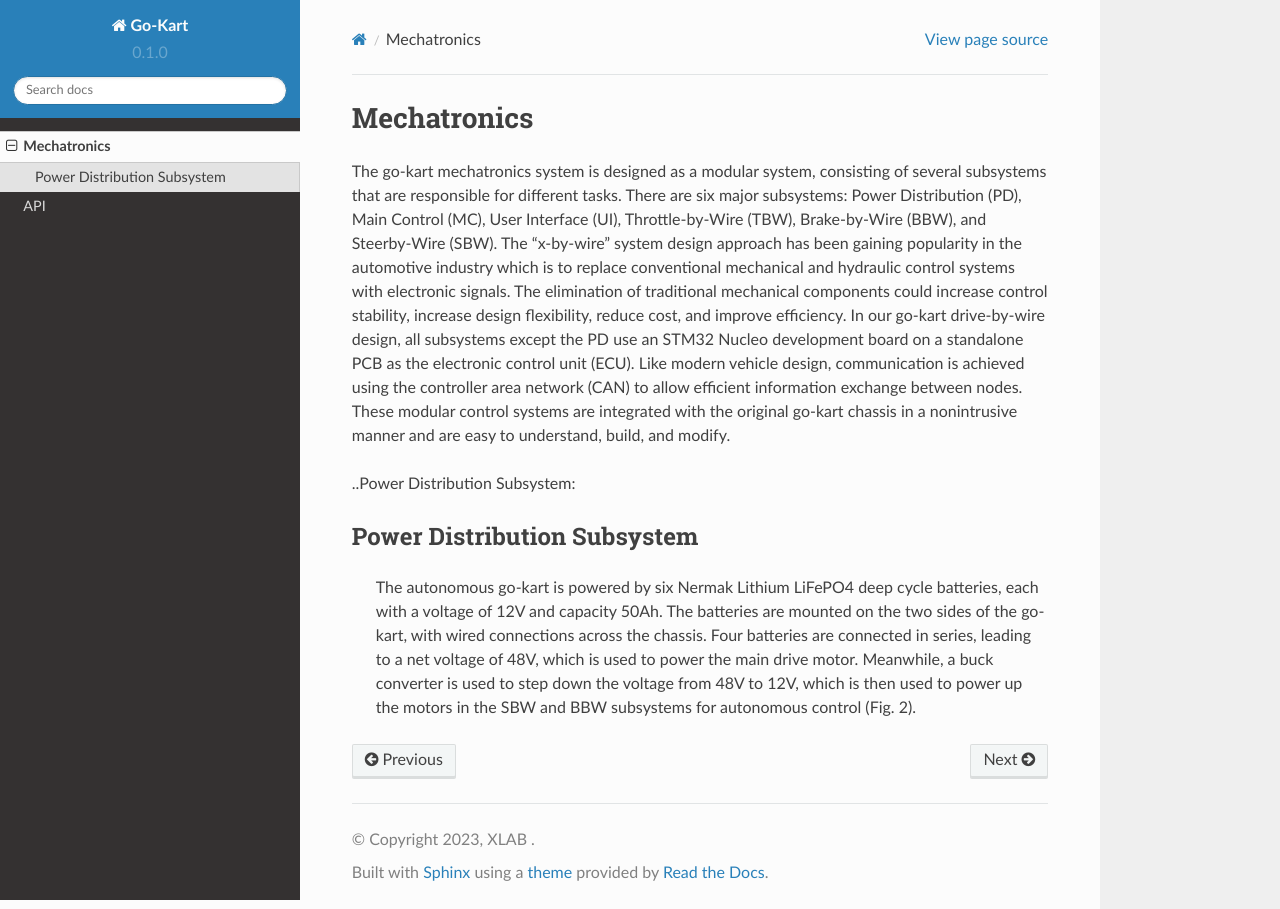
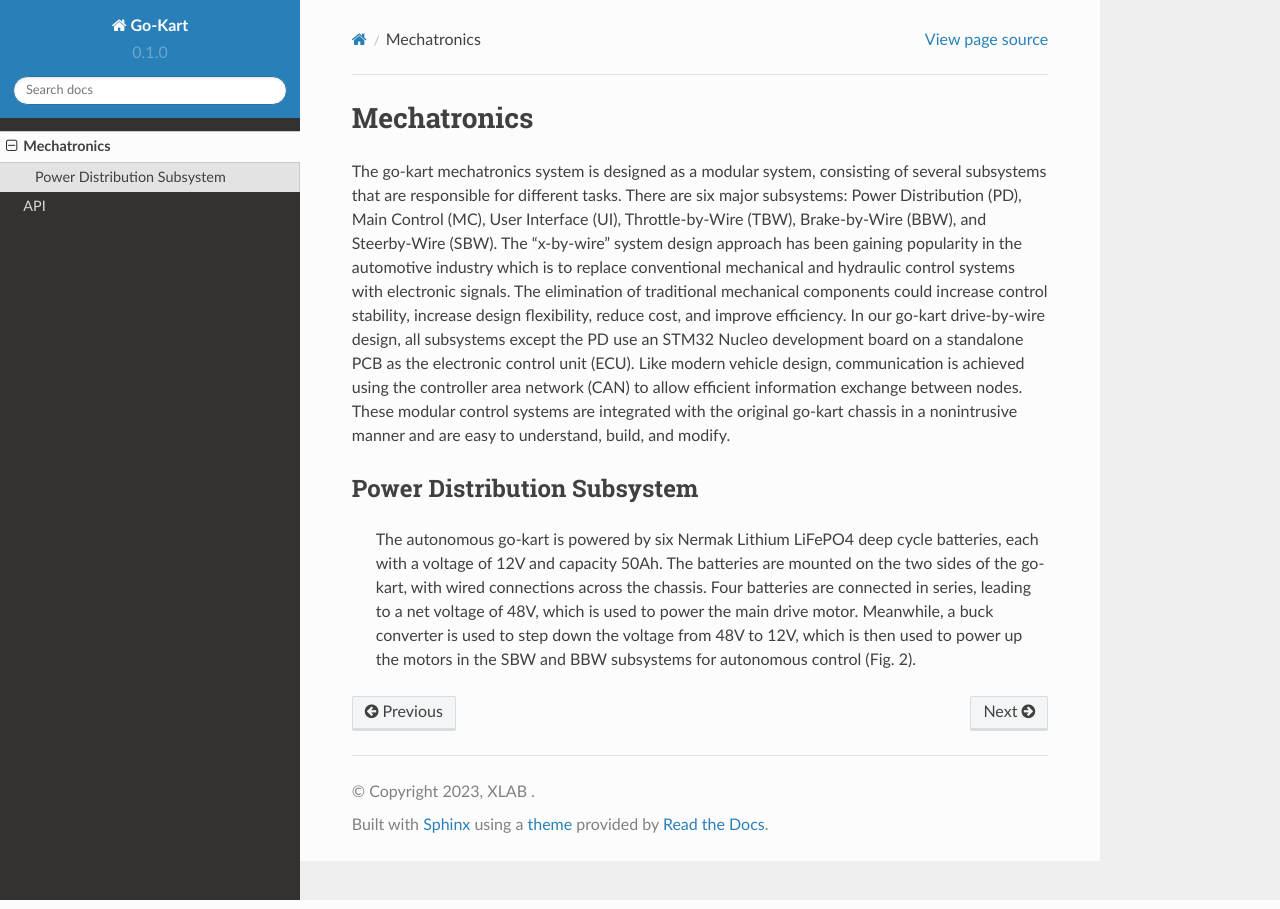
Before and after one commit to mlab-upenn/Go-Kart, a Sphinx documentation site: the page built from docs/source/usage.rst, in a window 1280 px wide. Built offline with Sphinx 7.4.7 and the Read the Docs theme 2.0.0, drawn with Linux system fonts in a browser that asks for light colours.

Commit message:
Update usage.rst

```diff
--- a/docs/source/usage.rst
+++ b/docs/source/usage.rst
@@ -18,8 +18,6 @@ controller area network (CAN) to allow efficient information
 exchange between nodes. These modular control systems
 are integrated with the original go-kart chassis in a nonintrusive manner and are easy to understand, build, and modify.
 
-..Power Distribution Subsystem:
-
 Power Distribution Subsystem
 -----------------------------
 
```
